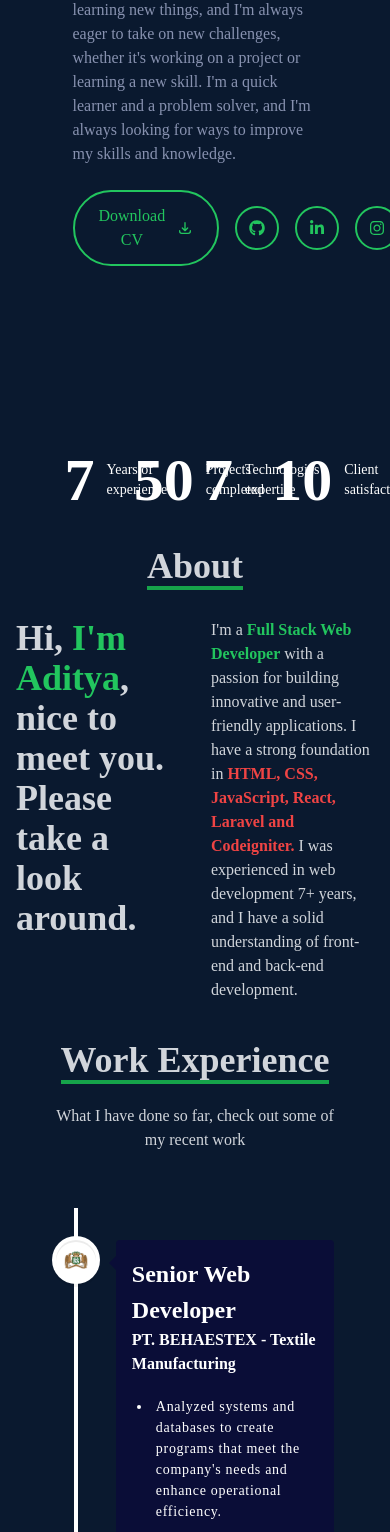
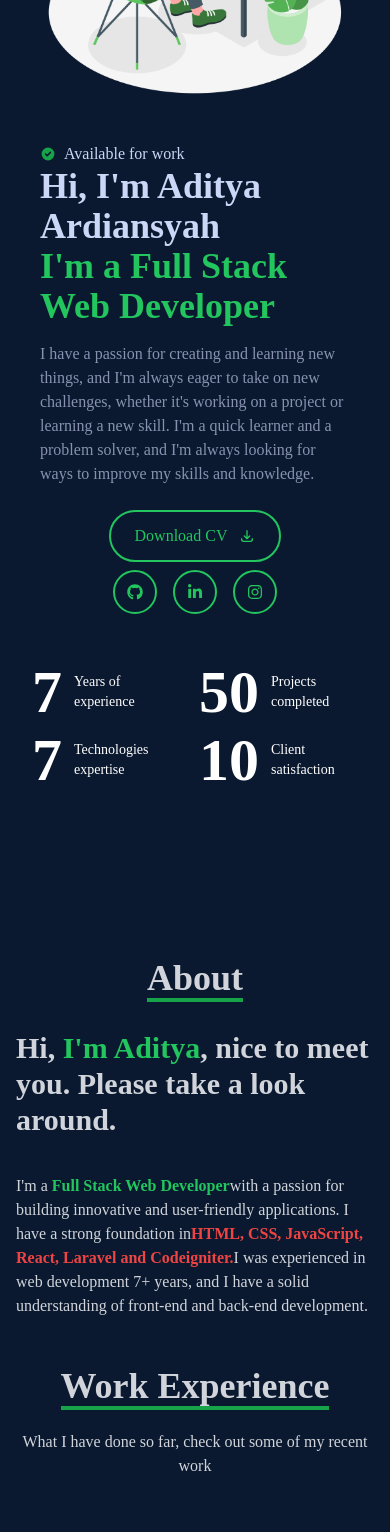
Before and after one commit to adityardiansyah/portofolio, a React (Create React App) app: page / in a window 390 px wide. Shown: the part 320-1852 px from the top of the page. Built offline with nearby package versions, Linux system fonts and the light colour scheme.

Commit message:
Update footer and css mobile

```diff
--- a/src/App.js
+++ b/src/App.js
@@ -4,6 +4,7 @@ import About from './components/About';
 import Skills from './components/Skills';
 import Work from './components/Work';
 import Project from './components/Project';
+import Footer from './components/Footer';
 
 function App() {
   return (
@@ -14,6 +15,7 @@ function App() {
       <Work />
       <Skills />
       <Project />
+      <Footer />
     </div>
   );
 }
--- a/src/components/About.jsx
+++ b/src/components/About.jsx
@@ -2,23 +2,33 @@ import React from "react";
 
 export const About = () => {
   return (
-    <div name="about" className="w-full h-[500px] bg-[#0a192f] text-gray-300">
-      <div className="flex flex-col justify-center items-center w-full h-full">
+    <div
+      name="about"
+      className="w-full h-auto bg-[#0a192f] text-gray-300 pt-32"
+    >
+      <div className="flex flex-col justify-center items-center w-full h-auto">
         <div className="mb-8">
-        <p className="text-center text-4xl font-bold inline border-b-4 border-green-600">
+          <p className="text-center text-4xl font-bold inline border-b-4 border-green-600">
             About
-        </p>
-
+          </p>
         </div>
-        <div className="max-w-[1000px] w-full grid grid-cols-2 gap-8 px-4">
-          <div className="sm:text-right text-4xl font-bold">
-            <p>Hi, <span className="text-green-500">I'm Aditya</span>, nice to meet you. Please take a look around.</p>
+        <div className="max-w-[1000px] w-full grid grid-rows-2 sm:grid-cols-2 gap-0 sm:gap-8 px-4">
+          <div className="sm:text-right text-3xl md:text-4xl font-bold">
+            <p>
+              Hi, <span className="text-green-500">I'm Aditya</span>, nice to
+              meet you. Please take a look around.
+            </p>
           </div>
           <div>
             <p>
-              I'm a <b className="text-green-500">Full Stack Web Developer</b> with a passion for building innovative and
-              user-friendly applications. I have a strong foundation in <b className="text-red-500">HTML, CSS, JavaScript, React, Laravel and Codeigniter. </b>
-              I was experienced in web development 7+ years, and I have a solid understanding of front-end and back-end development.
+              I'm a <b className="text-green-500">Full Stack Web Developer</b>
+              with a passion for building innovative and user-friendly
+              applications. I have a strong foundation in
+              <b className="text-red-500">
+                HTML, CSS, JavaScript, React, Laravel and Codeigniter.
+              </b>
+              I was experienced in web development 7+ years, and I have a solid
+              understanding of front-end and back-end development.
             </p>
           </div>
         </div>
--- /dev/null
+++ b/src/components/Footer.jsx
@@ -0,0 +1,22 @@
+import React from "react";
+import StackIcon from "tech-stack-icons";
+
+const Footer = () => {
+  return (
+    <div className="w-full h-[100px] bg-[#0a192f] text-gray-300 flex justify-center items-center">
+      <div className="w-11/12 flex justify-between">
+        <p>Copyright ©2023 All rights reserved</p>
+        <div className="flex items-center">
+          <span>
+            Handmade by Aditya Ardiansyah with
+            <span className="mx-1">❤</span>
+            <StackIcon name="reactjs" className="w-[15px] mr-1" />
+            <StackIcon name="tailwindcss" className="w-[15px]" />
+          </span>
+        </div>
+      </div>
+    </div>
+  );
+};
+
+export default Footer;
--- a/src/components/Home.jsx
+++ b/src/components/Home.jsx
@@ -1,16 +1,17 @@
 import React from "react";
 import { HiOutlineDownload, HiCheckCircle } from "react-icons/hi";
 import { FaGithub, FaLinkedinIn, FaInstagram } from "react-icons/fa";
+import Slide from "../assets/slide.png";
 
 const Home = () => {
   return (
-    <div name="home" className="w-full h-screen bg-[#0a192f]">
+    <div name="home" className="w-full h-auto bg-[#0a192f]">
       {/* Container */}
-      <div className="w-10/12 mx-auto px-8 flex flex-col justify-center h-full">
-        <div className="grid grid-cols-1 items-start lg:grid-cols-3 lg:gap-12 gap-y-8">
-          <div className="order-2 lg:col-span-2 lg:order-1 flex flex-col items-start justify-center p-2 pb-20 md:pb-10 lg:pt-10">
+      <div className="w-full sm:w-10/12 mx-auto px-8 flex flex-col justify-center h-full">
+        <div className="grid grid-cols-1 items-start lg:grid-cols-3 lg:gap-12 gap-y-8 mt-24">
+          <div className="order-2 lg:col-span-2 lg:order-1 flex flex-col items-start justify-center p-2 mb:pb-20 md:pb-10 lg:pt-10">
             <p className="flex items-center">
-              <HiCheckCircle className="mr-2 text-green-600" />{" "}
+              <HiCheckCircle className="mr-2 text-green-600" />
               <span className="text-[#ccd6f6]">Available for work</span>
             </p>
             <h1 className="text-4xl sm:text-7xl font-bold text-[#ccd6f6]">
@@ -26,13 +27,14 @@ const Home = () => {
               solver, and I'm always looking for ways to improve my skills and
               knowledge.
             </p>
-            <div className="flex items-center">
-              <button className="text-green-500 rounded-full group border-2 border-green-500 px-6 py-3 my-2 mr-4 flex items-center hover:bg-green-600 hover:border-green-600 hover:text-white">
+            <div className="flex flex-wrap justify-center items-center">
+              <button className="text-green-500 rounded-full group border-2 border-green-500 px-6 py-3 my-2 sm:mr-4 flex items-center hover:bg-green-600 hover:border-green-600 hover:text-white">
                 Download CV
                 <span className="group-hover:animate-bounce duration-300">
                   <HiOutlineDownload className="ml-3" />
                 </span>
               </button>
+              <div className="flex xs:mt-4">
                 <a
                   href="http://github.com/AdityaArdiansyah"
                   alt="Github"
@@ -62,13 +64,14 @@ const Home = () => {
                 </a>
               </div>
             </div>
+          </div>
           <div className="order-1 lg:order-2">
-
+            <img src={Slide} alt="" />
           </div>
         </div>
 
         {/* Counter */}
-        <div className="w-full grid grid-cols-4 gap-4 mt-24">
+        <div className="w-full grid lg:grid-cols-4 grid-cols-2 gap-2 lg:gap-4 my-10 sm:mt-10 ">
           <div className="flex items-center align-center">
             <p className="text-6xl font-bold text-white">7</p>
             <p className="text-white pl-3 text-sm">
--- a/src/components/Navbar.jsx
+++ b/src/components/Navbar.jsx
@@ -1,5 +1,5 @@
 import React, { useState } from "react";
-import {FaBars, FaTimes, FaGithub, FaLinkedin} from 'react-icons/fa';
+import { FaBars, FaTimes, FaGithub, FaLinkedin } from "react-icons/fa";
 import { HiOutlineMail } from "react-icons/hi";
 import { BsFillPersonLinesFill } from "react-icons/bs";
 import { Link } from "react-scroll";
@@ -9,10 +9,11 @@ const Navbar = () => {
   const handleClick = () => setNav(!nav);
 
   return (
-        <div className="fixed w-full flex justify-center">
-            <div className="w-10/12 h-[80px] flex justify-between items-center px-4 bg-[#0a192f]">
+    <div className="fixed w-full flex justify-center z-50">
+      <div className="w-full sm:w-10/12  h-[80px] flex justify-between items-center px-4 bg-[#0a192f]">
         <div>
-                    <span className="text-3xl font-bold text-green-500">AdityaSyah</span><span className="text-4xl text-white rounded-full">.</span>
+          <span className="text-3xl font-bold text-green-500">AdityaSyah</span>
+          <span className="text-4xl text-white rounded-full">.</span>
         </div>
 
         {/* menu */}
@@ -48,17 +49,28 @@ const Navbar = () => {
             </li>
           </ul>
           <div>
-                        <a href="" className=" bg-green-400 px-4 py-2 rounded-full border-1 border-green-300">Hire Me</a>
+            <a
+              href=""
+              className=" bg-green-400 px-4 py-2 rounded-full border-1 border-green-300"
+            >
+              Hire Me
+            </a>
           </div>
         </div>
 
         {/* Hamburger */}
         <div onClick={handleClick} className="md:hidden z-10 text-white">
-                    { !nav? <FaBars /> : <FaTimes />}
+          {!nav ? <FaBars /> : <FaTimes />}
         </div>
 
         {/* Mobile menu */}
-                <ul className={!nav? 'hidden' : 'absolute top-0 left-0 w-full h-screen bg-[#0a192f] flex flex-col justify-center items-center'}>
+        <ul
+          className={
+            !nav
+              ? "hidden"
+              : "absolute top-0 left-0 w-full h-screen bg-[#0a192f] flex flex-col justify-center items-center"
+          }
+        >
           <li className="py-6 text-4xl text-white">
             <Link onClick={handleClick} to="home" smooth={true} duration={500}>
               Home
@@ -70,7 +82,12 @@ const Navbar = () => {
             </Link>
           </li>
           <li className="py-6 text-4xl text-white">
-                        <Link onClick={handleClick} to="skills" smooth={true} duration={500}>
+            <Link
+              onClick={handleClick}
+              to="skills"
+              smooth={true}
+              duration={500}
+            >
               Skills
             </Link>
           </li>
@@ -85,31 +102,41 @@ const Navbar = () => {
         <div className="hidden md:flex fixed flex-col top-[35%] left-0">
           <ul>
             <li className="w-[160px] h-[60px] flex justify-between items-center ml-[-100px] hover:ml-[-10px] duration-300 bg-blue-600">
-                            <a href="/" className="flex justify-between items-center w-full text-gray-300">
+              <a
+                href="/"
+                className="flex justify-between items-center w-full text-gray-300"
+              >
                 LinkedIn <FaLinkedin size={30} />
               </a>
             </li>
             <li className="w-[160px] h-[60px] flex justify-between items-center ml-[-100px] hover:ml-[-10px] duration-300 bg-[#333333]">
-                            <a href="/" className="flex justify-between items-center w-full text-gray-300">
+              <a
+                href="/"
+                className="flex justify-between items-center w-full text-gray-300"
+              >
                 Github <FaGithub size={30} />
               </a>
             </li>
             <li className="w-[160px] h-[60px] flex justify-between items-center ml-[-100px] hover:ml-[-10px] duration-300 bg-[#6fc2b0]">
-                            <a href="/" className="flex justify-between items-center w-full text-gray-300">
+              <a
+                href="/"
+                className="flex justify-between items-center w-full text-gray-300"
+              >
                 Email <HiOutlineMail size={30} />
               </a>
             </li>
             <li className="w-[160px] h-[60px] flex justify-between items-center ml-[-100px] hover:ml-[-10px] duration-300 bg-[#565f69]">
-                            <a href="/" className="flex justify-between items-center w-full text-gray-300">
+              <a
+                href="/"
+                className="flex justify-between items-center w-full text-gray-300"
+              >
                 Resume <BsFillPersonLinesFill size={30} />
               </a>
             </li>
           </ul>
         </div>
       </div>
-
     </div>
-
   );
 };
 
--- a/src/components/Project.jsx
+++ b/src/components/Project.jsx
@@ -3,8 +3,11 @@ import { projects } from "../constants";
 
 const Work = () => {
   return (
-    <div name="work" className="w-full md:h-auto text-gray-300 bg-[#0a192f]">
-      <div className="w-10/12 mx-auto p-4 flex flex-col justify-center h-full">
+    <div
+      name="work"
+      className="w-full md:h-auto text-gray-300 bg-[#0a192f] md:pt-24"
+    >
+      <div className="w-full sm:w-10/12 mx-auto p-4 flex flex-col justify-center h-full">
         <div className="pb-8">
           <p className="text-4xl font-bold inline border-b-4 border-green-600">
             Project
@@ -14,11 +17,11 @@ const Work = () => {
           </p>
         </div>
 
-        <div className="grid sm:grid-cols-2 md:grid-cols-2 gap-4">
+        <div className="grid sm:grid-cols-2 md:grid-cols-2 gap-8">
           {projects.map((project, i) => (
             <div
               style={{ backgroundImage: `url(${project.image})` }}
-              className="shadow-lg shadow-[#040c16] group container rounded-md flex justify-center items-center mx-auto content-div center w-full h-full "
+              className="shadow-lg shadow-[#040c16] group container rounded-md flex justify-center items-center mx-auto content-div center w-full h-[200px] sm:h-[370px] md:h-[370px] lg:h-[400px]"
             >
               <div className="opacity-0 group-hover:opacity-100 text-center">
                 <span className="text-2xl font-bold text-white tracking-wider">
@@ -27,19 +30,19 @@ const Work = () => {
                 <div className="mb-3">{project.category}</div>
                 <div className="">
                   {project.stack.map((tech) => (
-                    <span class="inline-flex items-center mx-1 rounded-md bg-gray-50 px-2 py-1 text-xs font-medium text-gray-600 ring-1 ring-inset ring-gray-500/10">
+                    <span class="inline-flex items-center mx-1 rounded-full bg-gray-50 px-2 py-1 text-xs font-medium text-gray-600 ring-1 ring-inset ring-gray-500/10">
                       {tech}
                     </span>
                   ))}
                 </div>
                 <div className="pt-8 text-center">
                   <a href={project.url_demo} target="_blank">
-                    <button className="text-center rounded-lg px-4 py-3 m-2 bg-white text-gray-700 font-bold text-lg">
+                    <button className="text-center rounded-lg px-3 sm:px-4 py-2 sm:py-3 m-2 bg-white text-gray-700 font-bold text-sm sm:text-lg">
                       Demo
                     </button>
                   </a>
                   <a href={project.url_github} target="_blank">
-                    <button className="text-center rounded-lg px-4 py-3 m-2 bg-white text-gray-700 font-bold text-lg">
+                    <button className="text-center rounded-lg px-3 sm:px-4 py-2 sm:py-3 m-2 bg-white text-gray-700 font-bold text-sm sm:text-lg">
                       Code
                     </button>
                   </a>
--- a/src/components/Skills.jsx
+++ b/src/components/Skills.jsx
@@ -1,18 +1,11 @@
 import React from "react";
 
-import HTML from "../assets/html.png";
-import CSS from "../assets/css.png";
-import Javascript from "../assets/javascript.png";
-import ReactImg from "../assets/react.png";
-import NodeJs from "../assets/node.png";
-import GitHub from "../assets/github.png";
-import Tailwind from "../assets/tailwind.png";
 import StackIcon from "tech-stack-icons";
 
 export const Skills = () => {
   return (
     <div name="skills" className="bg-[#0a192f] text-gray-300 pt-8">
-      <div className="w-10/12 mx-auto p-4 flex flex-col justify-center h-full">
+      <div className="w-full sm:w-10/12 mx-auto p-4 flex flex-col justify-center h-full">
         <div>
           <p className="text-4xl font-bold inline border-b-4 border-green-600">
             Skills
@@ -20,58 +13,54 @@ export const Skills = () => {
           <p className="py-4">These are the technologies I've worked with</p>
         </div>
 
-        <div className="w-full grid grid-cols-2 sm:grid-cols-6 gap-6 text-center py-8">
+        <div className="w-full grid grid-cols-3 sm:grid-cols-6 gap-3 sm:gap-6 text-center py-8">
           <div className="shadow-md shadow-[#040c16] hover:scale-110 duration-500">
-            <img className="w-20 mx-auto" src={HTML} alt="HTML icon" />
-            <p className="my-4">HTML</p>
+            <StackIcon name="html5" className="p-4" />
+            <p className="my-2 sm:my-4">Html</p>
           </div>
           <div className="shadow-md shadow-[#040c16] hover:scale-110 duration-500">
-            <img className="w-20 mx-auto" src={CSS} alt="CSS icon" />
-            <p className="my-4">CSS</p>
+            <StackIcon name="css3" className="p-4" />
+            <p className="my-2 sm:my-4">Css</p>
           </div>
           <div className="shadow-md shadow-[#040c16] hover:scale-110 duration-500">
-            <img
-              className="w-20 mx-auto"
-              src={Javascript}
-              alt="Javascript icon"
-            />
-            <p className="my-4">Javascript</p>
+            <StackIcon name="js" className="p-4" />
+            <p className="my-2 sm:my-4">Javascript</p>
           </div>
           <div className="shadow-md shadow-[#040c16] hover:scale-110 duration-500">
-            <img className="w-20 mx-auto" src={ReactImg} alt="React icon" />
-            <p className="my-4">React</p>
+            <StackIcon name="reactjs" className="p-4" />
+            <p className="my-2 sm:my-4">React</p>
           </div>
           <div className="shadow-md shadow-[#040c16] hover:scale-110 duration-500">
-            <img className="w-20 mx-auto" src={NodeJs} alt="NodeJs icon" />
-            <p className="my-4">NodeJs</p>
+            <StackIcon name="nodejs" className="p-4" />
+            <p className="my-2 sm:my-4">NodeJs</p>
           </div>
           <div className="shadow-md shadow-[#040c16] hover:scale-110 duration-500">
-            <img className="w-20 mx-auto" src={Tailwind} alt="Tailwind icon" />
-            <p className="my-4">Tailwind</p>
+            <StackIcon name="tailwindcss" className="p-4" />
+            <p className="my-2 sm:my-4">Tailwind</p>
           </div>
           <div className="shadow-md shadow-[#040c16] hover:scale-110 duration-500">
-            <StackIcon name="bootstrap5" />
-            <p className="my-4">Bootstrap</p>
+            <StackIcon name="bootstrap5" className="p-4" />
+            <p className="my-2 sm:my-4">Bootstrap</p>
           </div>
           <div className="shadow-md shadow-[#040c16] hover:scale-110 duration-500">
-            <StackIcon name="laravel" />
-            <p className="my-4">Laravel</p>
+            <StackIcon name="laravel" className="p-4" />
+            <p className="my-2 sm:my-4">Laravel</p>
           </div>
           <div className="shadow-md shadow-[#040c16] hover:scale-110 duration-500">
-            <StackIcon name="codeigniter" />
-            <p className="my-4">Codeigniter</p>
+            <StackIcon name="codeigniter" className="p-4" />
+            <p className="my-2 sm:my-4">Codeigniter</p>
           </div>
           <div className="shadow-md shadow-[#040c16] hover:scale-110 duration-500">
-            <StackIcon name="git" />
-            <p className="my-4">Git</p>
+            <StackIcon name="git" className="p-4" />
+            <p className="my-2 sm:my-4">Git</p>
           </div>
           <div className="shadow-md shadow-[#040c16] hover:scale-110 duration-500">
-            <StackIcon name="mysql" />
-            <p className="my-4">Mysql</p>
+            <StackIcon name="mysql" className="p-4" />
+            <p className="my-2 sm:my-4">Mysql</p>
           </div>
           <div className="shadow-md shadow-[#040c16] hover:scale-110 duration-500">
-            <StackIcon name="postgresql" />
-            <p className="my-4">Postgres</p>
+            <StackIcon name="postgresql" className="p-4" />
+            <p className="my-2 sm:my-4">Postgres</p>
           </div>
         </div>
       </div>
--- a/src/components/Work.jsx
+++ b/src/components/Work.jsx
@@ -8,8 +8,8 @@ import { workExperience } from "../constants";
 
 const Work = () => {
   return (
-    <div name="work" className="w-full h-auto text-gray-300 bg-[#0a192f]">
-      <div className="w-10/12 mx-auto p-4 flex flex-col justify-center text-center">
+    <div name="work" className="w-full h-auto text-gray-300 bg-[#0a192f] py-8">
+      <div className="w-full sm:w-10/12 mx-auto p-4 flex flex-col justify-center text-center">
         <div className="pb-8">
           <p className="text-4xl font-bold inline border-b-4 border-green-600">
             Work Experience
@@ -38,17 +38,17 @@ const Work = () => {
                   </div>
                 }
               >
-                <h3 className="text-white text-[24px] font-bold">
+                <h3 className="text-white text-[20px] sm:text-[24px] font-bold">
                   {experience.jobtitle}
                 </h3>
-                <h4 className="text-secondary text-[16px] font-semibold">
+                <h4 className="text-secondary text-[12px] sm:text-[16px] font-semibold">
                   {experience.company}
                 </h4>
                 <ul className="mt-5 list-disc ml-5 space-y-2">
                   {experience.description.map((desc, index) => (
                     <li
                       key={index}
-                      className="text-white-100 text-[14px] pl-1 tracking-wider"
+                      className="text-white-100 text-[12px] sm:text-[14px] pl-1 tracking-wider"
                     >
                       {desc.text}
                     </li>
--- a/src/index.css
+++ b/src/index.css
@@ -19,7 +19,6 @@
     background-repeat: no-repeat;
     background-size: cover;
     background-position: center;
-    height: 400px;
 }
 
 .content-div:hover{
```
Also changed, not shown: src/assets/slide.png (added). Lines whose indentation alone changed are shown as unchanged.
